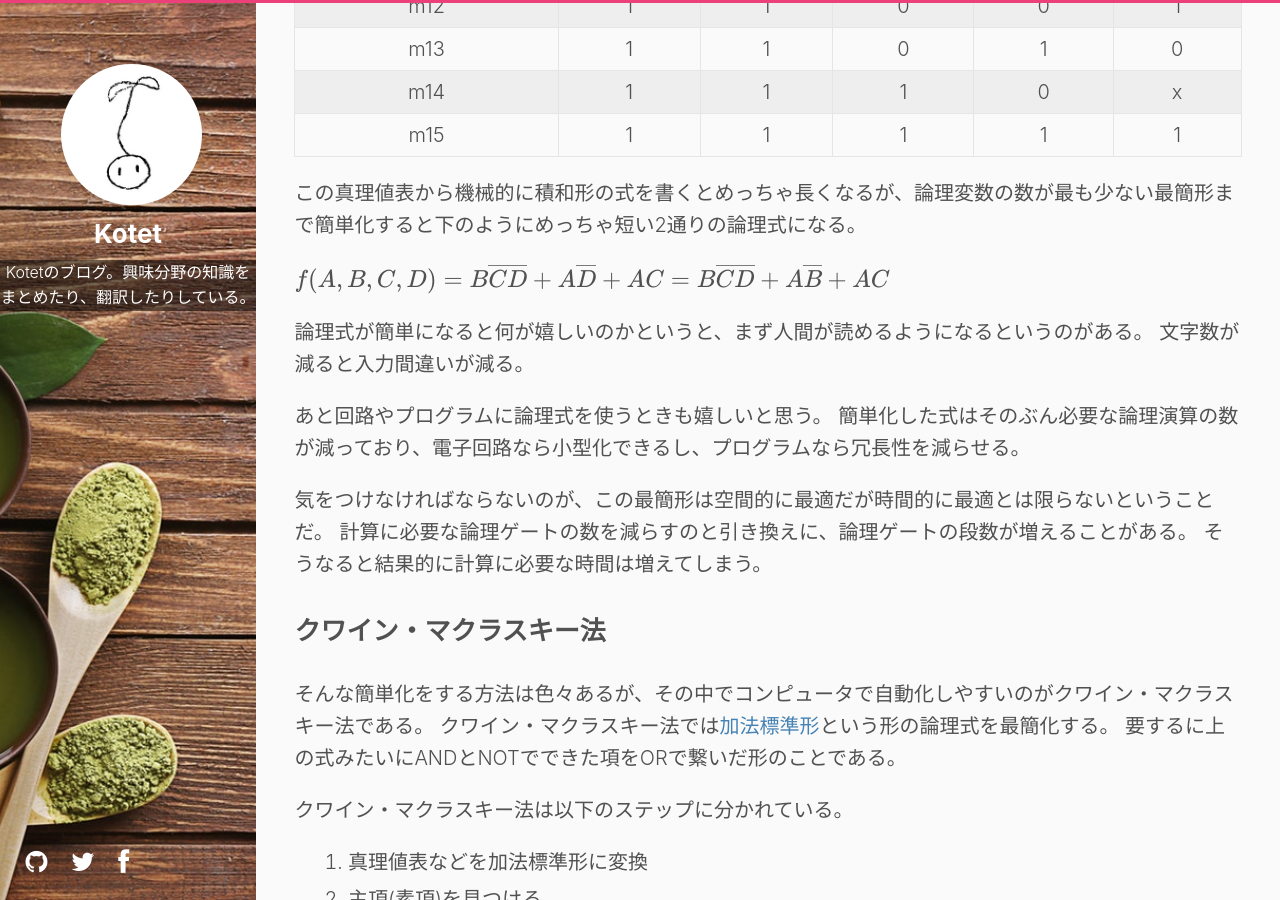
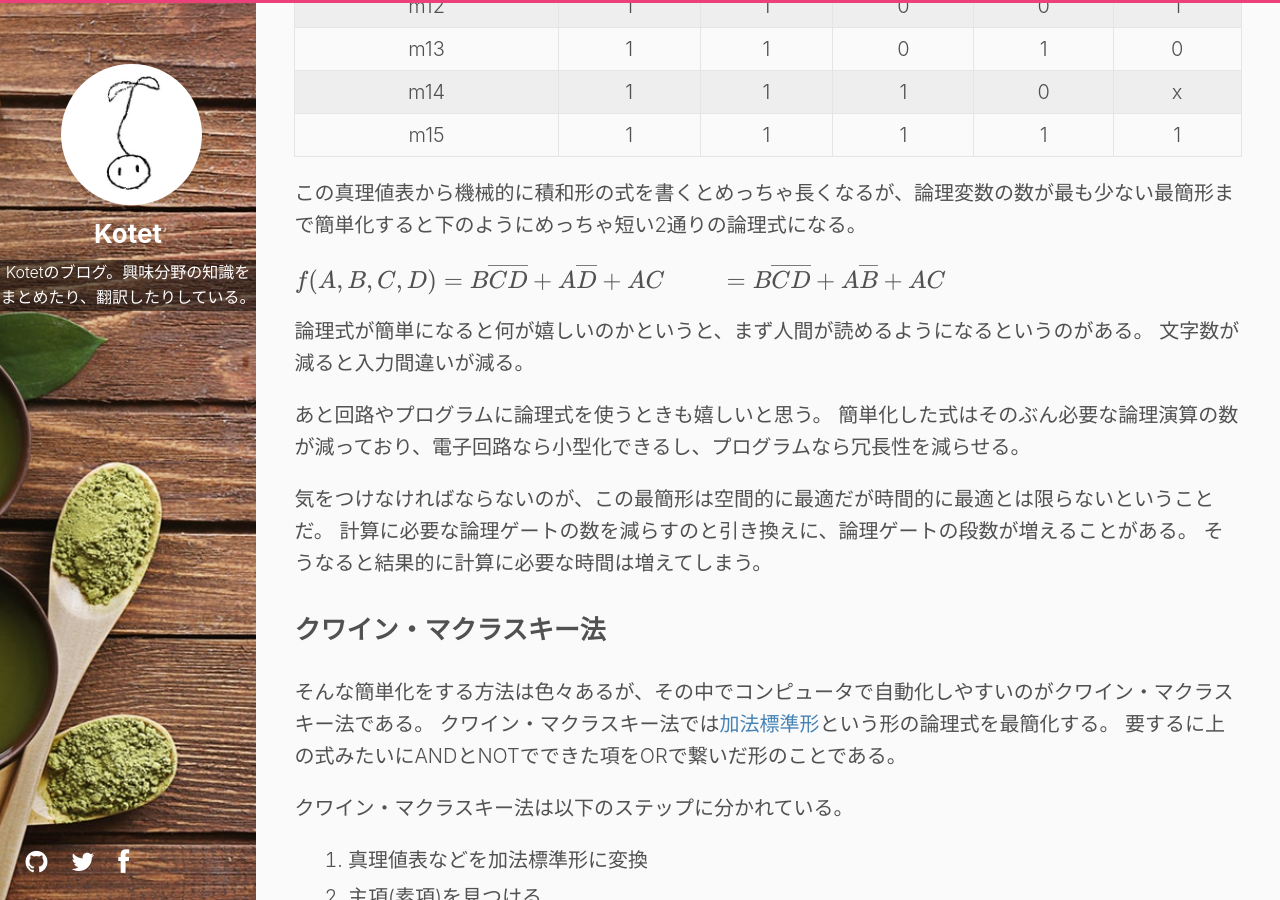
Before and after one commit to kotet/kotet.github.io, a Jekyll site: the page built from _posts/2018/07/2018-07-01-quine-mccluskey-d.md, in a window 1280 px wide and 900 px high, scrolled down 1751 px. Built offline with Jekyll 4.4.1, drawn with Linux system fonts in a browser that asks for light colours; formulas are drawn with MathJax 3; some of the changed text lies outside the part shown.

Commit message:
細かい変更、Typoの修正

````diff
--- a/_posts/2018/07/2018-07-01-quine-mccluskey-d.md
+++ b/_posts/2018/07/2018-07-01-quine-mccluskey-d.md
@@ -40,7 +40,12 @@ mathjax: on
 
 この真理値表から機械的に積和形の式を書くとめっちゃ長くなるが、論理変数の数が最も少ない最簡形まで簡単化すると下のようにめっちゃ短い2通りの論理式になる。
 
-\\(f(A,B,C,D) = B \overline{C} \overline{D} + A \overline{D} + A C = B \overline{C} \overline{D} + A \overline{B} + A C\\)
+\\(
+    \begin{align}
+    f(A,B,C,D) &= B \overline{C} \overline{D} + A \overline{D} + A C\\\
+    &= B \overline{C} \overline{D} + A \overline{B} + A C
+    \end{align}
+\\)
 
 論理式が簡単になると何が嬉しいのかというと、まず人間が読めるようになるというのがある。
 文字数が減ると入力間違いが減る。
@@ -187,7 +192,16 @@ unittest
 }
 ```
 
-`hammingDistance(a, b) == 1`のとき、`a`、`b`は\\(X\cdot P + \overline{X}\cdot P = (X + \overline{X})\cdot P = I\cdot P = P\\)を用いてマージできる。
+`hammingDistance(a, b) == 1`のとき、`a`、`b`は
+
+\\(
+    \begin{align}
+    X\cdot P + \overline{X}\cdot P &= (X + \overline{X})\cdot P\\\
+    &= I\cdot P = P
+    \end{align}
+\\)
+
+を用いてマージできる。
 
 ```d
 Conjunction merge(Conjunction a, Conjunction b)
````
Also changed, not shown: other parts of _posts/2018/07/2018-07-01-quine-mccluskey-d.md (+1 -1 lines).
